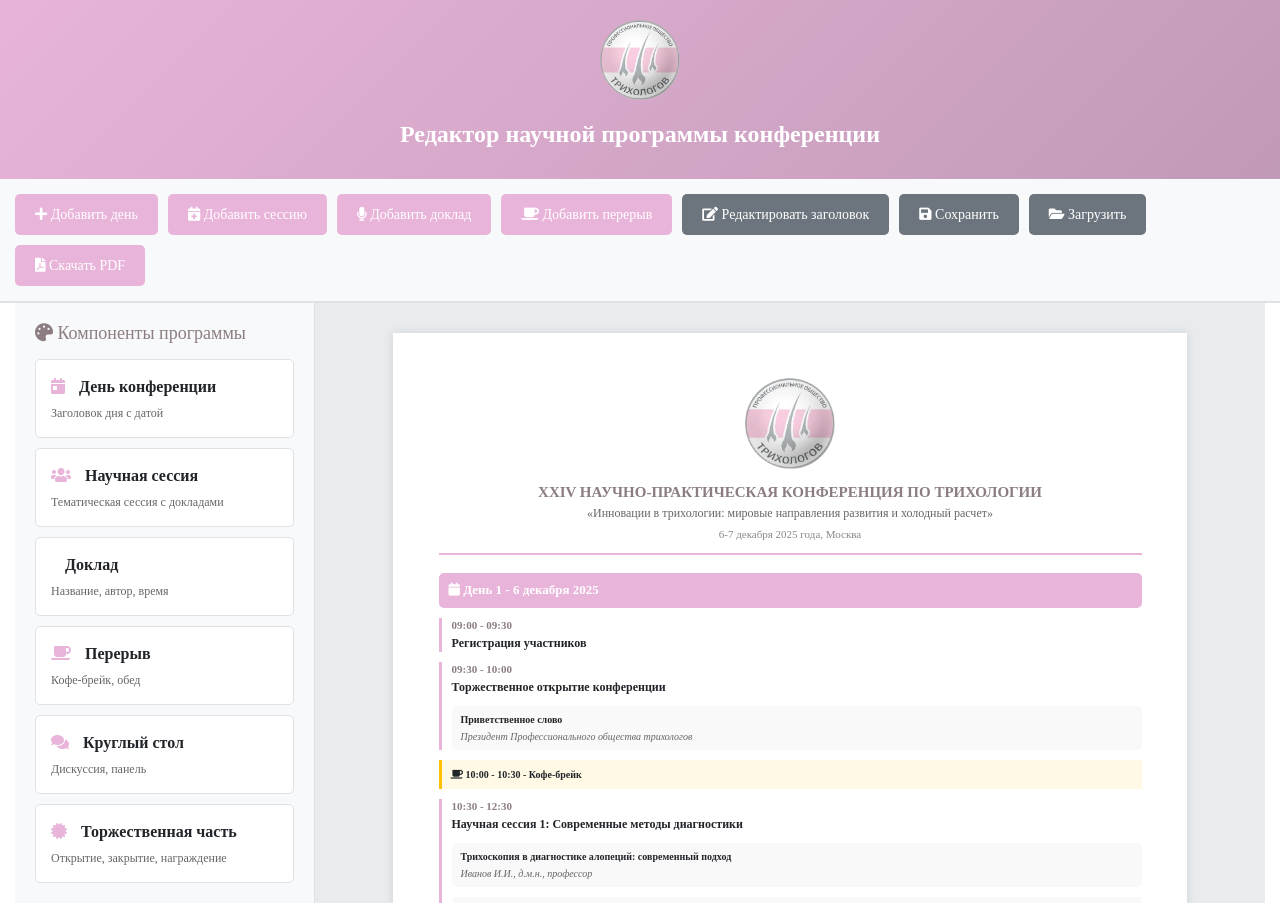
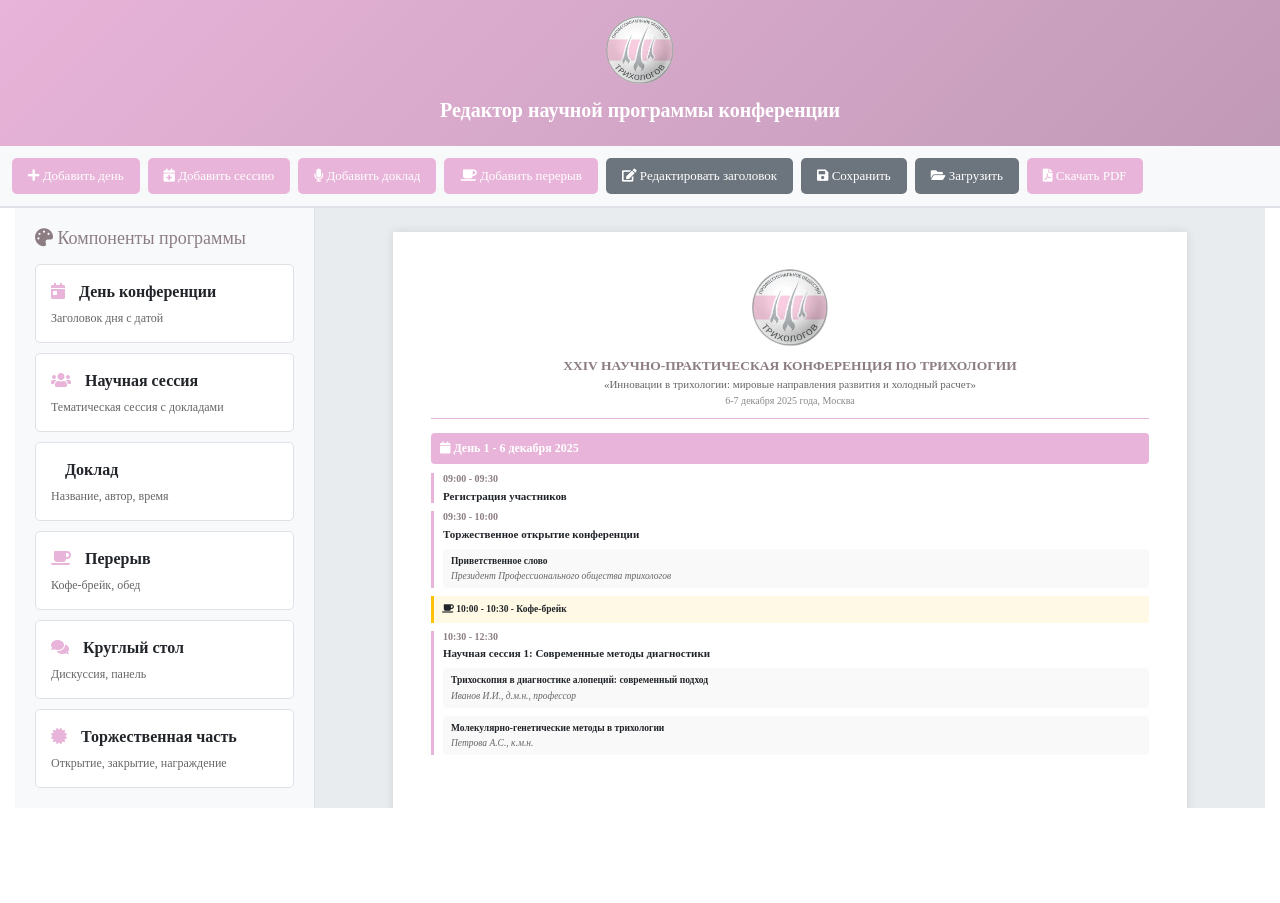
Before and after one commit to kbgdov-dev/scientific-program, a plain HTML site: page index.html in a window 1280 px wide. After the commit the page ends 808 px from the top, so only its background shows below. Drawn offline with nearby package versions, Linux system fonts and the light colour scheme.

Commit message:
Refine PDF layout sizing for merge

```diff
--- a/assets/css/style.css
+++ b/assets/css/style.css
@@ -12,39 +12,39 @@ body {
 
 .header {
     background: linear-gradient(135deg, #E8B4D9 0%, #C19AB7 100%);
-    padding: 20px;
+    padding: 16px;
     text-align: center;
     color: white;
     box-shadow: 0 2px 10px rgba(0,0,0,0.1);
 }
 
 .header img {
-    height: 80px;
-    margin-bottom: 10px;
+    height: 68px;
+    margin-bottom: 6px;
 }
 
 .header h1 {
-    margin: 10px 0;
-    font-size: 24px;
+    margin: 8px 0;
+    font-size: 20px;
     font-weight: bold;
 }
 
 .toolbar {
     background: #f8f9fa;
-    padding: 15px;
+    padding: 12px;
     border-bottom: 2px solid #dee2e6;
     display: flex;
-    gap: 10px;
+    gap: 8px;
     flex-wrap: wrap;
     align-items: center;
 }
 
 .toolbar button {
-    padding: 10px 20px;
+    padding: 8px 16px;
     border: none;
     border-radius: 5px;
     cursor: pointer;
-    font-size: 14px;
+    font-size: 13px;
     transition: all 0.3s;
 }
 
@@ -111,103 +111,103 @@ body {
     flex: 1;
     background: #e9ecef;
     overflow-y: auto;
-    padding: 30px;
+    padding: 24px;
 }
 
 .preview-area {
     background: white;
     max-width: 210mm; /* A4 width */
     margin: 0 auto;
-    padding: 12mm;
+    padding: 10mm;
     box-shadow: 0 0 10px rgba(0,0,0,0.1);
     min-height: 297mm; /* A4 height */
-    font-size: 10px;
-    line-height: 1.3;
+    font-size: 9.5px;
+    line-height: 1.28;
 }
 
 .program-header {
     text-align: center;
-    margin-bottom: 18px;
-    border-bottom: 2px solid var(--primary-color);
-    padding-bottom: 12px;
+    margin-bottom: 14px;
+    border-bottom: 1.5px solid var(--primary-color);
+    padding-bottom: 10px;
 }
 
 .program-logo {
-    width: 90px;
-    margin-bottom: 10px;
+    width: 76px;
+    margin-bottom: 8px;
 }
 
 .program-title {
-    font-size: 15px;
+    font-size: 13.5px;
     font-weight: bold;
     color: var(--secondary-color);
-    margin: 4px 0;
+    margin: 3px 0;
     text-transform: uppercase;
 }
 
 .program-subtitle {
-    font-size: 12px;
+    font-size: 11px;
     color: #666;
-    margin: 3px 0;
+    margin: 2px 0;
 }
 
 .program-date {
-    font-size: 11px;
+    font-size: 10px;
     color: #888;
-    margin-top: 5px;
+    margin-top: 4px;
 }
 
 .day-section {
-    margin: 14px 0;
+    margin: 12px 0;
     page-break-inside: avoid;
 }
 
 .day-header {
     background: var(--primary-color);
     color: white;
-    padding: 9px 10px;
-    font-size: 13px;
+    padding: 8px 9px;
+    font-size: 12px;
     font-weight: bold;
-    border-radius: 5px;
-    margin-bottom: 10px;
+    border-radius: 4px;
+    margin-bottom: 9px;
     position: relative;
 }
 
 .session-block {
-    margin: 10px 0;
+    margin: 8px 0;
     border-left: 3px solid var(--primary-color);
-    padding-left: 10px;
+    padding-left: 9px;
     page-break-inside: avoid;
 }
 
 .session-time {
     font-weight: bold;
     color: var(--secondary-color);
-    font-size: 11px;
-    margin-bottom: 4px;
+    font-size: 10px;
+    margin-bottom: 3px;
 }
 
 .session-title {
-    font-size: 12px;
+    font-size: 11px;
     font-weight: bold;
-    margin-bottom: 5px;
+    margin-bottom: 4px;
     position: relative;
-    padding-right: 38px;
+    padding-right: 34px;
 }
 
 .talk-item {
-    margin: 10px 0;
-    padding: 7px 9px;
+    margin: 8px 0;
+    padding: 6px 8px;
     background: #f9f9f9;
-    border-radius: 5px;
+    border-radius: 4px;
     page-break-inside: avoid;
     position: relative;
-    padding-right: 40px;
+    padding-right: 34px;
 }
 
 .talk-title {
     font-weight: bold;
-    margin-bottom: 4px;
+    margin-bottom: 3px;
 }
 
 .talk-author {
@@ -217,13 +217,13 @@ body {
 
 .break-item {
     background: #fff9e6;
-    padding: 8px 9px;
+    padding: 7px 8px;
     border-left: 3px solid #ffc107;
-    margin: 10px 0;
+    margin: 8px 0;
     font-weight: bold;
     page-break-inside: avoid;
     position: relative;
-    padding-right: 40px;
+    padding-right: 34px;
 }
 
 .modal {
@@ -294,12 +294,12 @@ body {
     background: #dc3545;
     color: white;
     border: none;
-    padding: 4px 8px;
+    padding: 3px 7px;
     border-radius: 3px;
     cursor: pointer;
-    font-size: 11px;
+    font-size: 10px;
     transition: all 0.2s;
-    margin-left: 8px;
+    margin-left: 6px;
     opacity: 0;
     pointer-events: none;
 }
@@ -313,8 +313,8 @@ body {
 
 .delete-btn {
     position: absolute;
-    right: 10px;
-    top: 10px;
+    right: 8px;
+    top: 8px;
 }
 
 .delete-btn-header {
@@ -323,7 +323,7 @@ body {
 
 .delete-btn-session {
     position: absolute;
-    right: 10px;
+    right: 8px;
     top: 5px;
 }
 
@@ -345,10 +345,10 @@ body {
 }
 
 .talk-time-small {
-    font-size: 11px;
+    font-size: 10px;
     color: var(--secondary-color);
     font-weight: bold;
-    margin-bottom: 4px;
+    margin-bottom: 3px;
 }
 
 @media print {
@@ -363,7 +363,7 @@ body {
     .preview-area {
         box-shadow: none;
         margin: 0;
-        padding: 15mm;
+        padding: 12mm;
     }
 
     .day-section {
```
